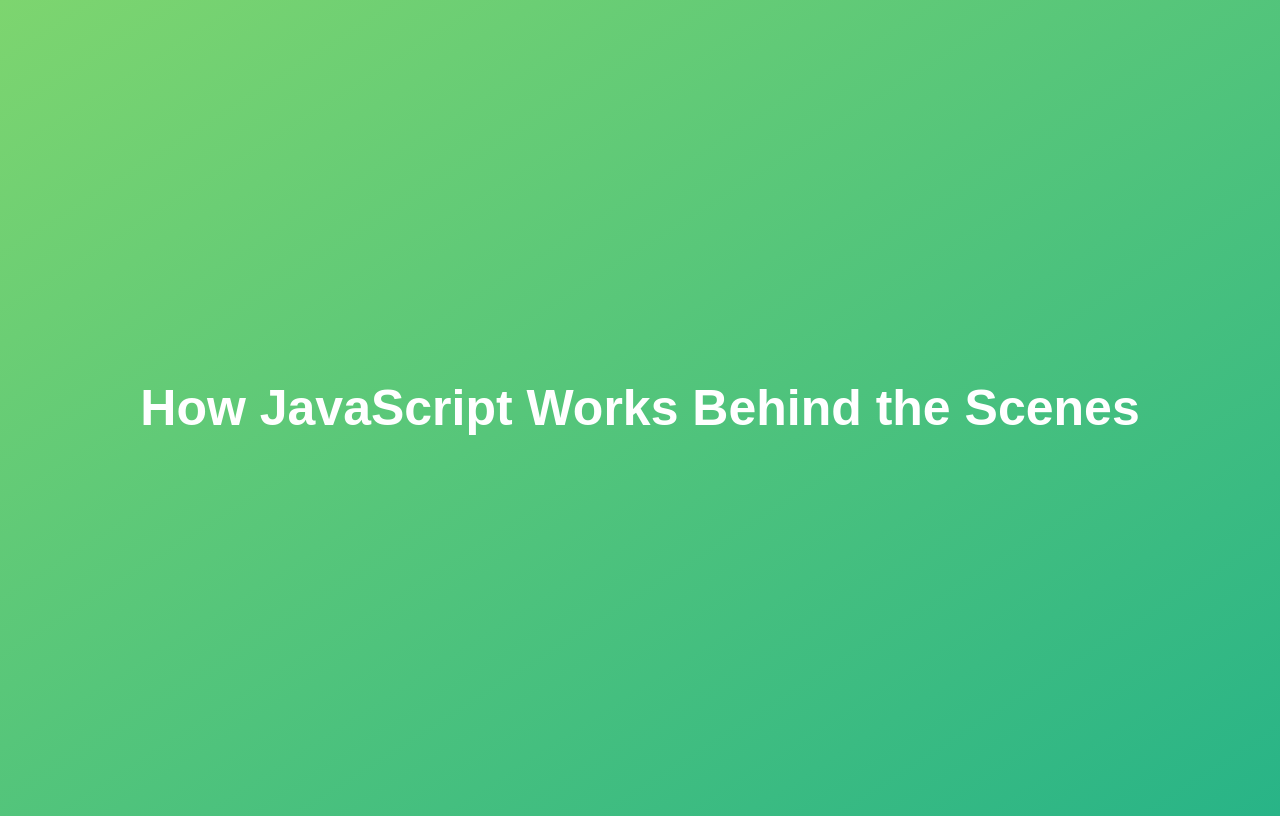
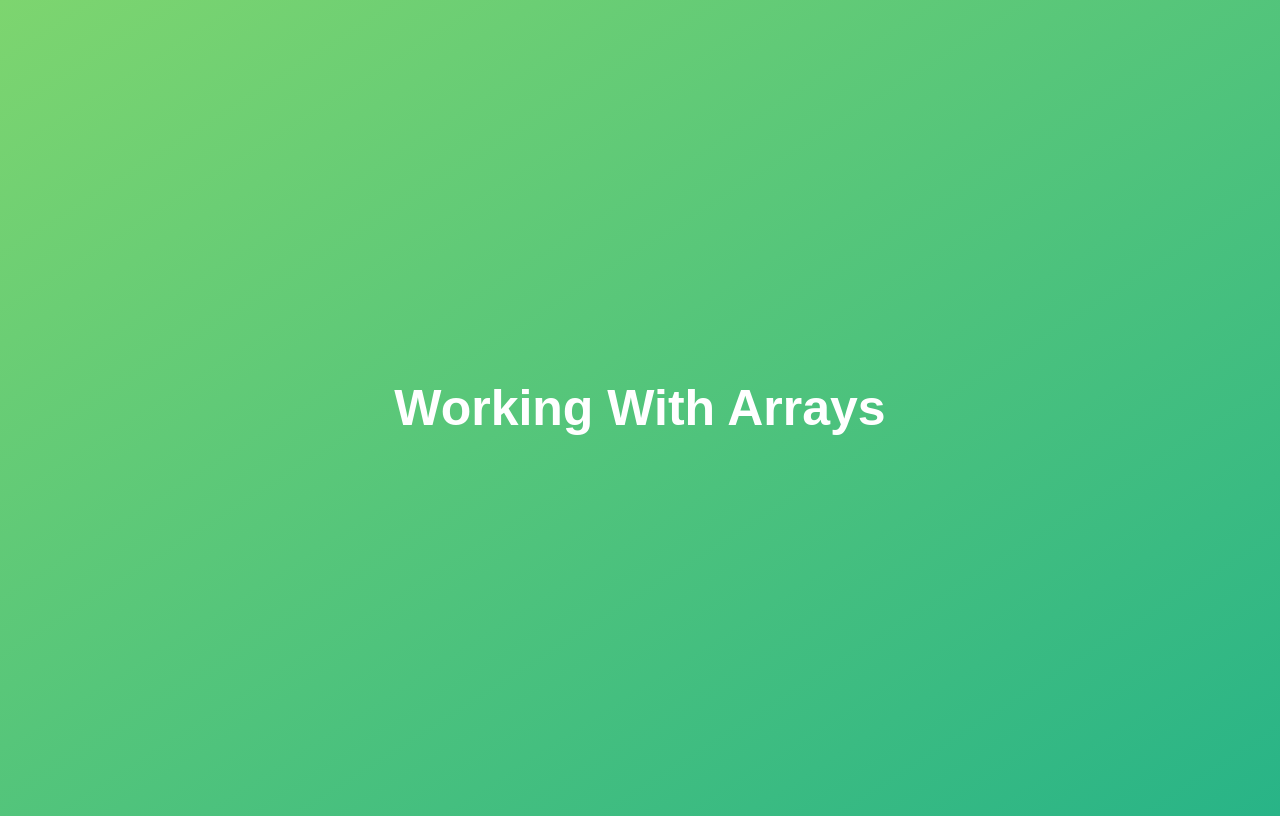
Before and after one commit to Drishti2003/javascript_course, a plain HTML site: page 05-Working-with-Arrays/index.html in a window 1280 px wide. Drawn offline with Linux system fonts and the light colour scheme.

Commit message:
Finished

```diff
--- a/05-Working-with-Arrays/index.html
+++ b/05-Working-with-Arrays/index.html
@@ -24,7 +24,7 @@
     </style>
   </head>
   <body>
-    <h1>How JavaScript Works Behind the Scenes</h1>
+    <h1>Working With Arrays</h1>
     <script src="script.js"></script>
   </body>
 </html>
```
